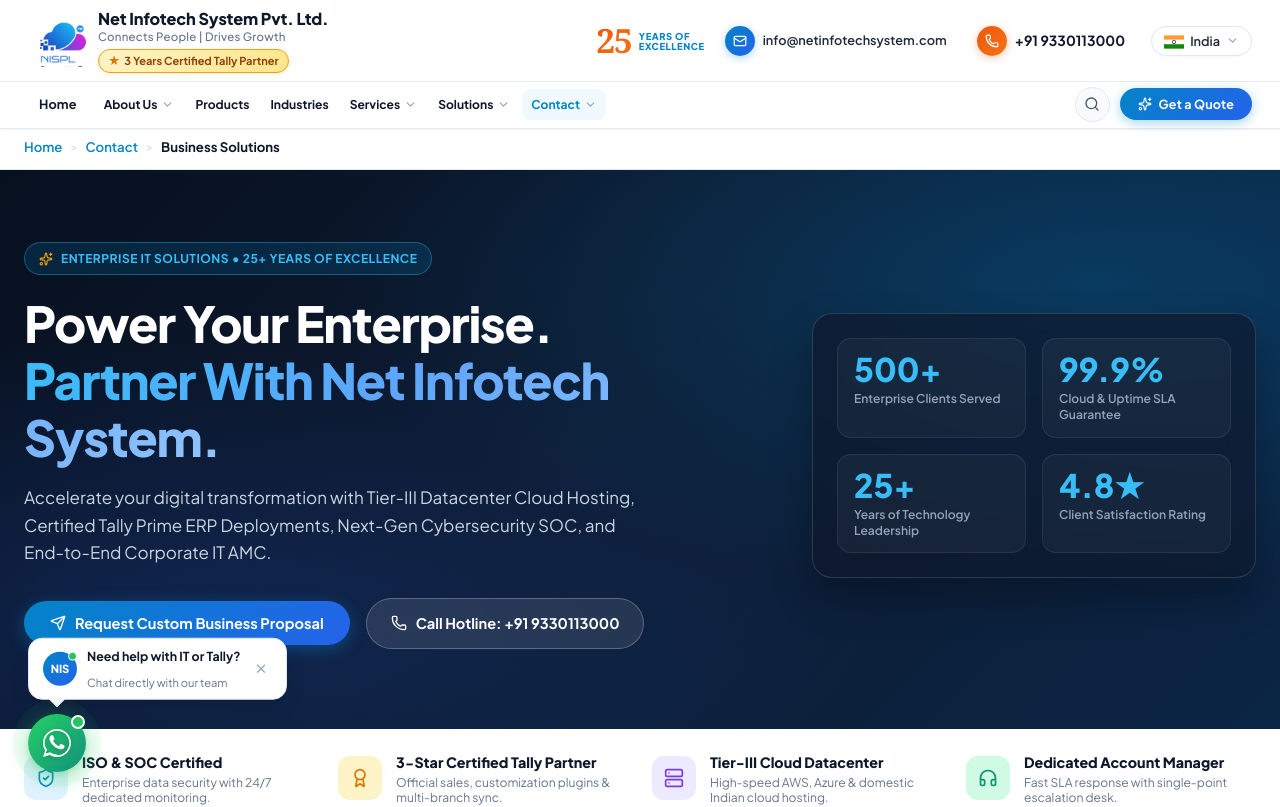
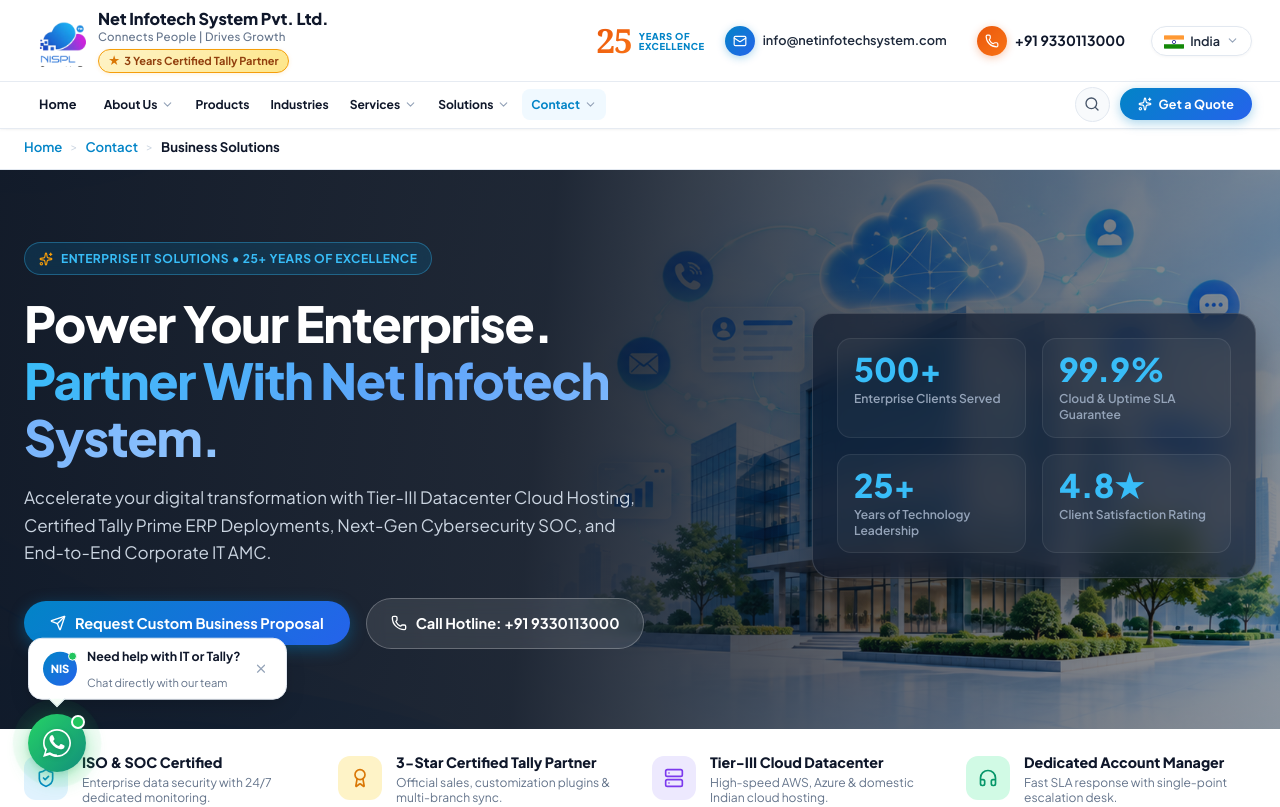
Before and after one commit to NISPL-coder/website, a React (Vite) app in the folder website/: page /contact/business in a window 1280 px wide. Shown: the top 807 px of the page. Built offline with nearby package versions, Linux system fonts and the light colour scheme.

Commit message:
feat: add Careers and Contact Business pages with modern CSS styles and image assets

```diff
--- a/website/src/pages/CareersPage.css
+++ b/website/src/pages/CareersPage.css
@@ -53,24 +53,41 @@
 /* ── Hero Banner ── */
 .car-hero-banner {
   position: relative;
-  background: linear-gradient(135deg, #07101F 0%, #0D1A30 45%, #0B2545 100%);
+  background: #07101F;
   color: #FFFFFF;
   padding: 72px 0 80px;
   overflow: hidden;
+}
+
+.car-hero-bg-img {
+  position: absolute;
+  inset: 0;
+  width: 100%;
+  height: 100%;
+  object-fit: cover;
+  object-position: right center;
+  z-index: 1;
+  filter: brightness(0.85) saturate(1.1);
+  display: block;
 }
 
 .car-hero-backdrop {
   position: absolute;
   inset: 0;
-  background-image:
-    radial-gradient(ellipse at 85% 20%, rgba(2, 132, 199, 0.28) 0%, transparent 50%),
-    radial-gradient(ellipse at 15% 80%, rgba(37, 99, 235, 0.18) 0%, transparent 45%);
+  background: linear-gradient(
+    95deg,
+    rgba(7, 16, 31, 0.94) 0%,
+    rgba(7, 16, 31, 0.88) 42%,
+    rgba(7, 16, 31, 0.58) 68%,
+    rgba(7, 16, 31, 0.32) 100%
+  );
   pointer-events: none;
+  z-index: 2;
 }
 
 .car-hero-container {
   position: relative;
-  z-index: 2;
+  z-index: 3;
   display: grid;
   grid-template-columns: 1.25fr 0.75fr;
   align-items: center;
--- a/website/src/pages/CareersPage.jsx
+++ b/website/src/pages/CareersPage.jsx
@@ -39,6 +39,7 @@ import {
   Compass,
   Check
 } from 'lucide-react';
+import bannerCareers from '../assets/career page.png';
 import './CareersPage.css';
 
 // ─── TABS ───────────────────────────────────────────────────────────
@@ -610,6 +611,11 @@ export default function CareersPage({ onShowToast }) {
 
       {/* ── HERO BANNER ───────────────────────────────────────────── */}
       <section className="car-hero-banner">
+        <img
+          src={bannerCareers}
+          alt="Careers at Net Infotech System"
+          className="car-hero-bg-img"
+        />
         <div className="car-hero-backdrop" />
         <div className="container car-hero-container">
 
--- a/website/src/pages/ContactBusinessPage.css
+++ b/website/src/pages/ContactBusinessPage.css
@@ -53,24 +53,41 @@
 /* ── Hero Banner (Matching Careers Page Hero Banner) ── */
 .cbp-hero-banner {
   position: relative;
-  background: linear-gradient(135deg, #07101F 0%, #0D1A30 45%, #0B2545 100%);
+  background: #07101F;
   color: #FFFFFF;
   padding: 72px 0 80px;
   overflow: hidden;
 }
 
+.cbp-hero-bg-img {
+  position: absolute;
+  inset: 0;
+  width: 100%;
+  height: 100%;
+  object-fit: cover;
+  object-position: right center;
+  z-index: 1;
+  filter: brightness(0.85) saturate(1.1);
+  display: block;
+}
+
 .cbp-hero-backdrop {
   position: absolute;
   inset: 0;
-  background-image:
-    radial-gradient(ellipse at 85% 20%, rgba(2, 132, 199, 0.28) 0%, transparent 50%),
-    radial-gradient(ellipse at 15% 80%, rgba(37, 99, 235, 0.18) 0%, transparent 45%);
+  background: linear-gradient(
+    95deg,
+    rgba(7, 16, 31, 0.94) 0%,
+    rgba(7, 16, 31, 0.88) 42%,
+    rgba(7, 16, 31, 0.58) 68%,
+    rgba(7, 16, 31, 0.32) 100%
+  );
   pointer-events: none;
+  z-index: 2;
 }
 
 .cbp-hero-container {
   position: relative;
-  z-index: 2;
+  z-index: 3;
   display: grid;
   grid-template-columns: 1.25fr 0.75fr;
   align-items: center;
--- a/website/src/pages/ContactBusinessPage.jsx
+++ b/website/src/pages/ContactBusinessPage.jsx
@@ -23,6 +23,7 @@ import {
 } from 'lucide-react';
 import AnimatedCounter from '../components/AnimatedCounter';
 import LinkedInQRCode from '../components/LinkedInQRCode';
+import bannerBusiness from '../assets/Connected Cloud Corporate Campus.png';
 import './ContactBusinessPage.css';
 
 const INDUSTRIES = [
@@ -154,6 +155,11 @@ export default function ContactBusinessPage({ onShowToast }) {
 
       {/* ── 2. HERO BANNER (MATCHING CAREERS PAGE BANNER STRUCTURE) ── */}
       <section className="cbp-hero-banner">
+        <img
+          src={bannerBusiness}
+          alt="Connected Cloud Corporate Campus"
+          className="cbp-hero-bg-img"
+        />
         <div className="cbp-hero-backdrop" />
         <div className="container cbp-hero-container">
 
```
Also changed, not shown: website/src/assets/Connected Cloud Corporate Campus.png (added), website/src/assets/career page.png (added).
